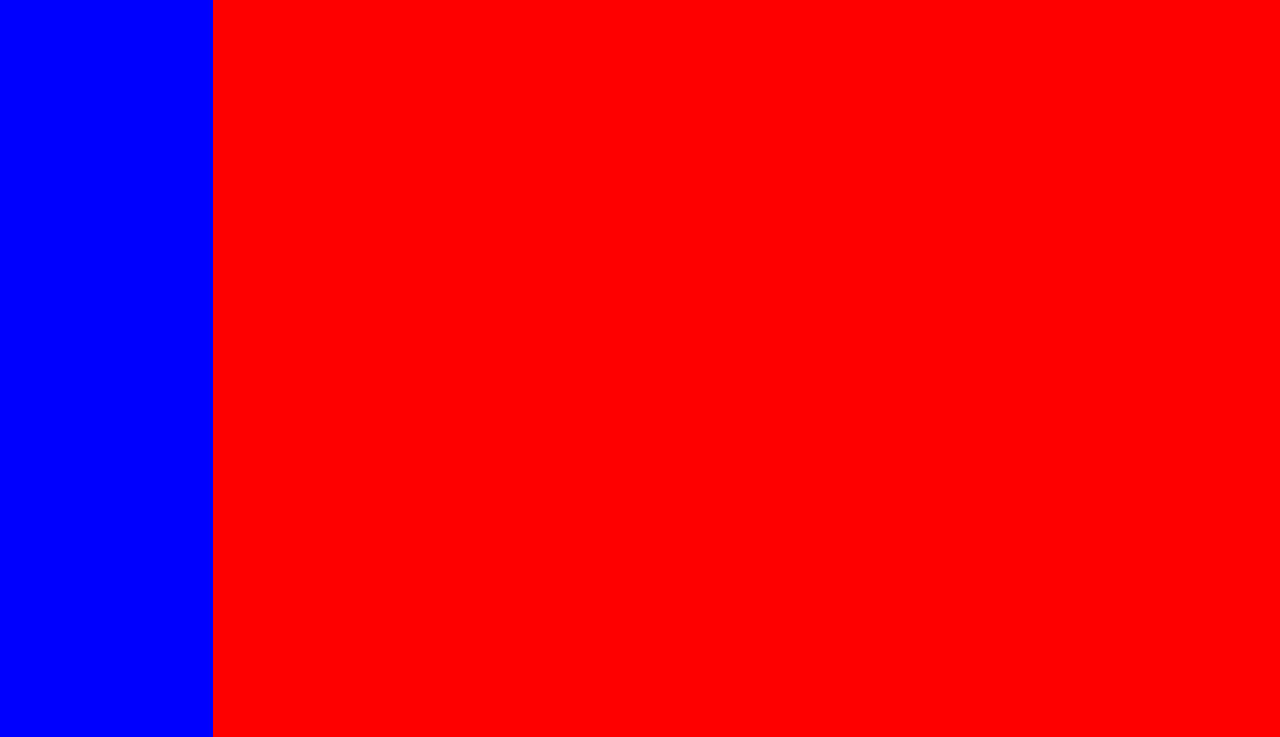
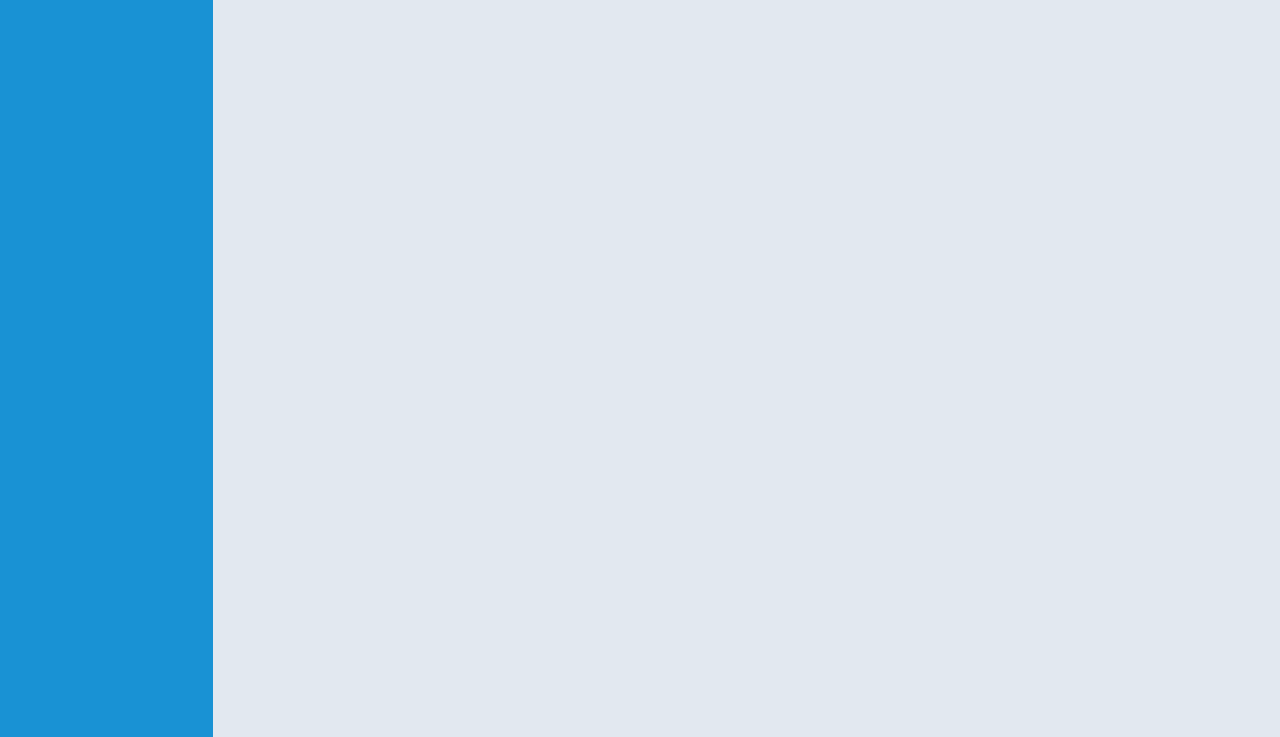
Before and after one commit to cganzon/odin-admin-dashboard, a plain HTML site: page index.html in a window 1280 px wide. Shown: the part 223-960 px from the top of the page. Drawn offline with Linux system fonts and the light colour scheme.

Commit message:
change sidebar and main content background colors to correct design colors

```diff
--- a/styles.css
+++ b/styles.css
@@ -102,11 +102,12 @@ input {
 }
 
 .sidebar {
-    background-color: blue;
+    background-color: #1992D4;
+    color: #fff;
     grid-column: 1/2;
     grid-row: 1/3;
 }
 
 .main-content {
-    background-color: red;
+    background-color: #e2e8f0;
 }
```
